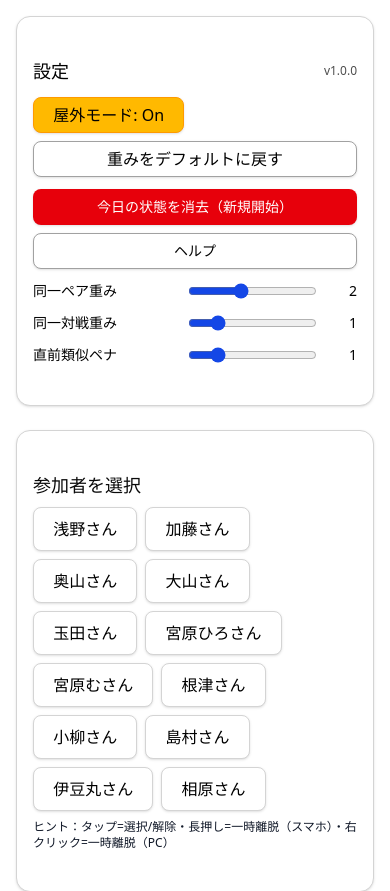
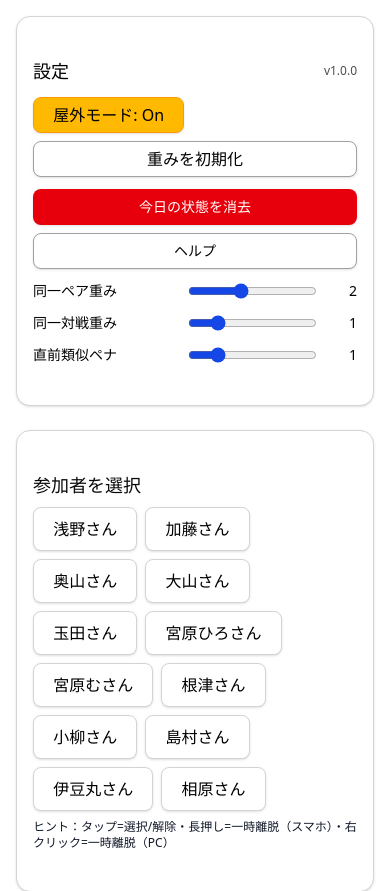
Before and after one commit to JunichiTamada/tennis-pairing, a React (Vite) app: page / in a window 390 px wide. Shown: the top 891 px of the page. Built offline with nearby package versions, Linux system fonts and the light colour scheme.

Commit message:
Update button caption varying by screen width

```diff
--- a/src/App.tsx
+++ b/src/App.tsx
@@ -847,9 +847,9 @@ export default function TennisAppPrototype() {
                     outdoorMode ? "!bg-white !text-black !border-neutral-400" : "!bg-white !text-black !border-neutral-400"
                   }`}
                   variant="outline"
-                  onClick={resetWeights}
-                >
-                  重みをデフォルトに戻す
+                  onClick={resetWeights}>
+                  <span className="sm:hidden" aria-label="重みをデフォルトに戻す">重みを初期化</span>
+                  <span className="hidden sm:inline">重みをデフォルトに戻す</span>
                 </Button>
               </div>
 
@@ -858,9 +858,9 @@ export default function TennisAppPrototype() {
                 <Button
                   type="button"
                   className="w-full sm:w-auto font-semibold !bg-red-600 !text-white hover:!bg-red-700 shadow-sm"
-                  onClick={clearToday}
-                >
-                  今日の状態を消去（新規開始）
+                  onClick={clearToday}>
+                  <span className="sm:hidden" aria-label="今日の状態を消去（新規開始）">今日の状態を消去</span>
+                  <span className="hidden sm:inline">今日の状態を消去（新規開始）</span>
                 </Button>
 
                 <Button
```
